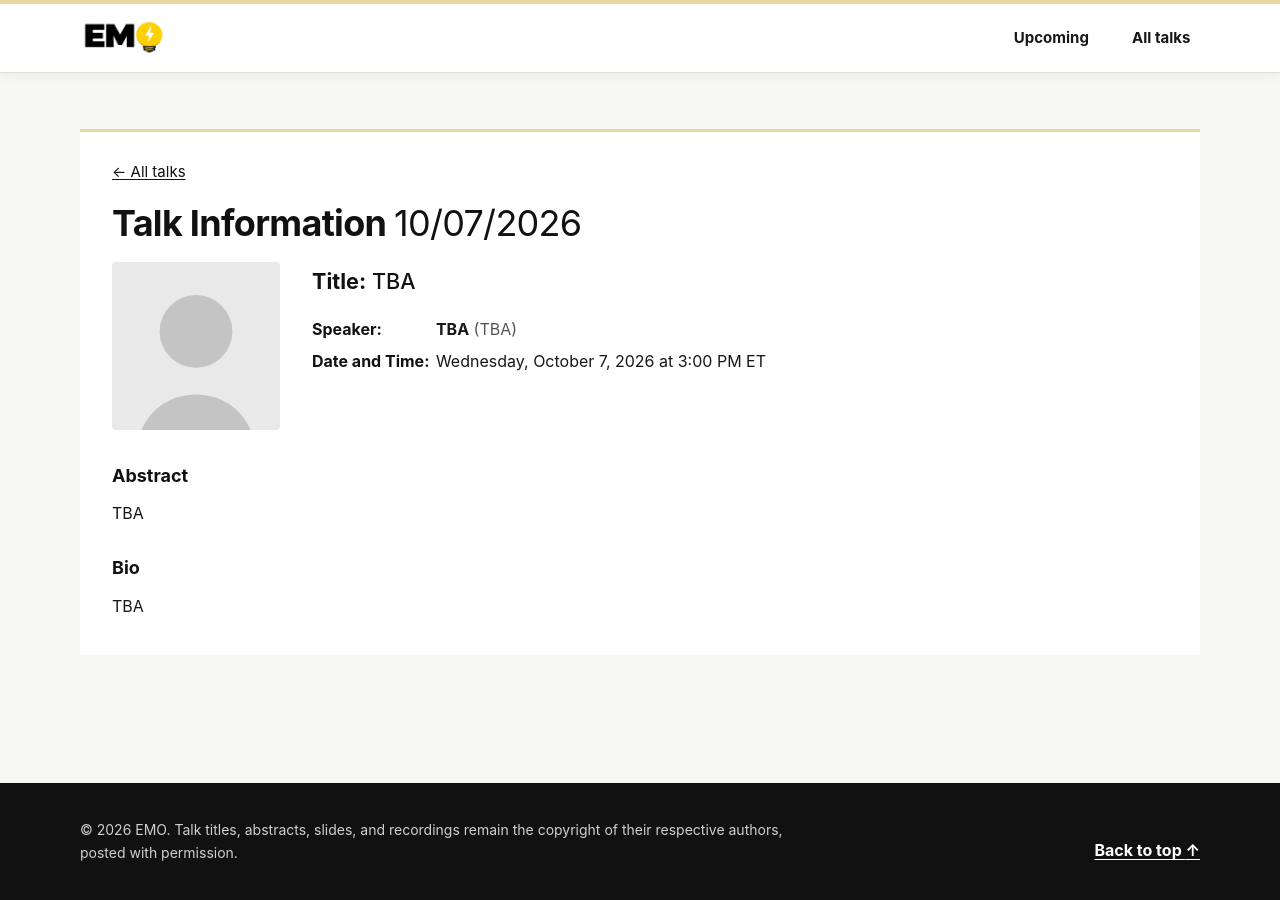
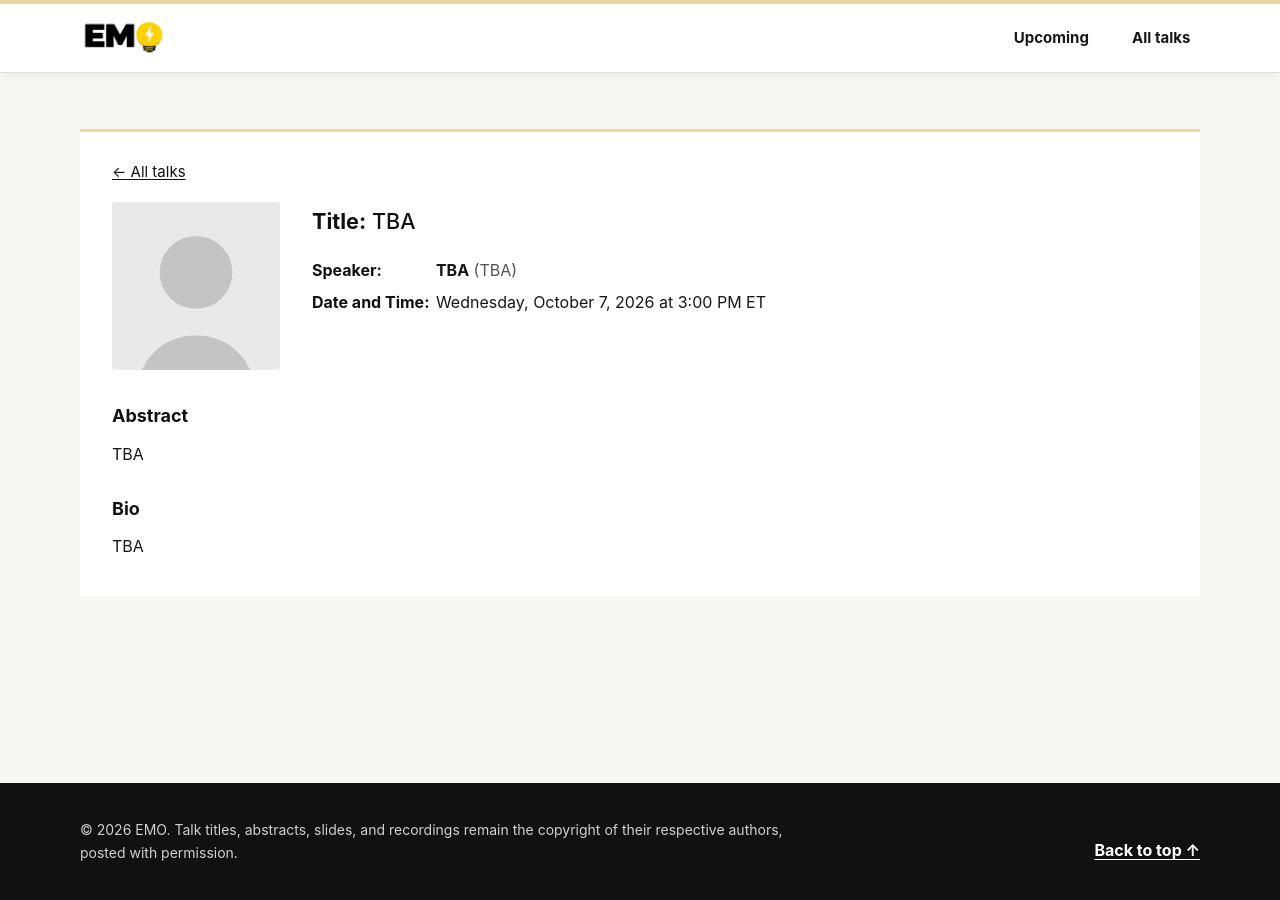
Before and after one commit to emoseminars/emoseminars.github.io, a Jekyll site: the page built from _events/2026_10_07_first_last.md, in a window 1280 px wide. Built offline with Jekyll 4.4.1, drawn with Linux system fonts in a browser that asks for light colours.

Commit message:
Formatting

```diff
--- a/_layouts/event.html
+++ b/_layouts/event.html
@@ -2,7 +2,6 @@
 layout: base
 ---
 {%- assign event_date_format = site.seminar.event_date_format | default: "%A, %B %-d, %Y at %-I:%M %p" -%}
-{%- assign detail_date_format = site.seminar.detail_date_format | default: "%m/%d/%Y" -%}
 {%- assign timezone_label = site.seminar.timezone_label | default: "ET" -%}
 {%- assign talk_time = page.start_time | default: "12:00 PM" | strip -%}
 {%- assign talk_start = page.talk_date | append: " " | append: talk_time -%}
@@ -33,11 +32,6 @@ layout: base
 <article class="event-page h-event">
   <p class="event-page-back"><a href="{{ '/#talks' | relative_url }}">&larr; All talks</a></p>
 
-  <h1 class="event-page-heading">
-    Talk Information
-    <span class="event-page-heading-date">{{ page.talk_date | date: detail_date_format }}</span>
-  </h1>
-
   <div class="event-page-hero{{ hero_modifier }}">
     {%- unless talk_image == "" -%}
       {%- assign image_alt = page.image_alt | default: "" | strip -%}
@@ -50,10 +44,10 @@ layout: base
     {%- endunless -%}
 
     <div class="event-page-details">
-      <h2 class="event-page-talk-title p-name">
+      <h1 class="event-page-talk-title p-name">
         <span class="event-page-inline-label">Title:</span>
         {{ page.title | escape }}
-      </h2>
+      </h1>
 
       <dl class="event-page-meta">
         <dt>Speaker</dt>
--- a/_sass/minima/custom-styles.scss
+++ b/_sass/minima/custom-styles.scss
@@ -457,20 +457,6 @@ a.speaker-name {
   font-size: 0.9375rem;
 }
 
-.event-page-heading {
-  margin: 0 0 1rem;
-  color: var(--emo-black);
-  font-size: clamp(1.75rem, 3.5vw, 2.25rem);
-  font-weight: 750;
-  line-height: 1.2;
-  letter-spacing: -0.02em;
-}
-
-.event-page-heading-date {
-  font-weight: 400;
-  white-space: nowrap;
-}
-
 .event-page-hero {
   display: grid;
   grid-template-columns: minmax(8rem, 10.5rem) minmax(0, 1fr);
```
